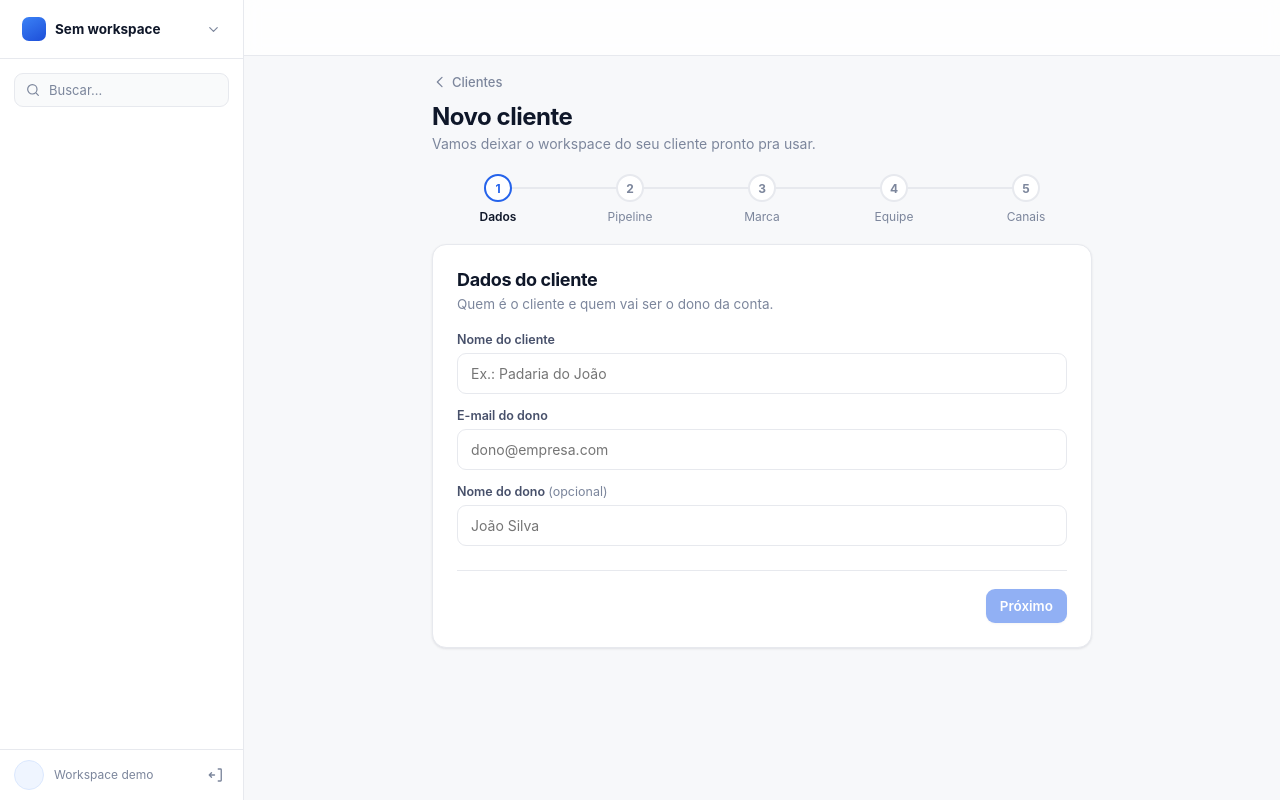
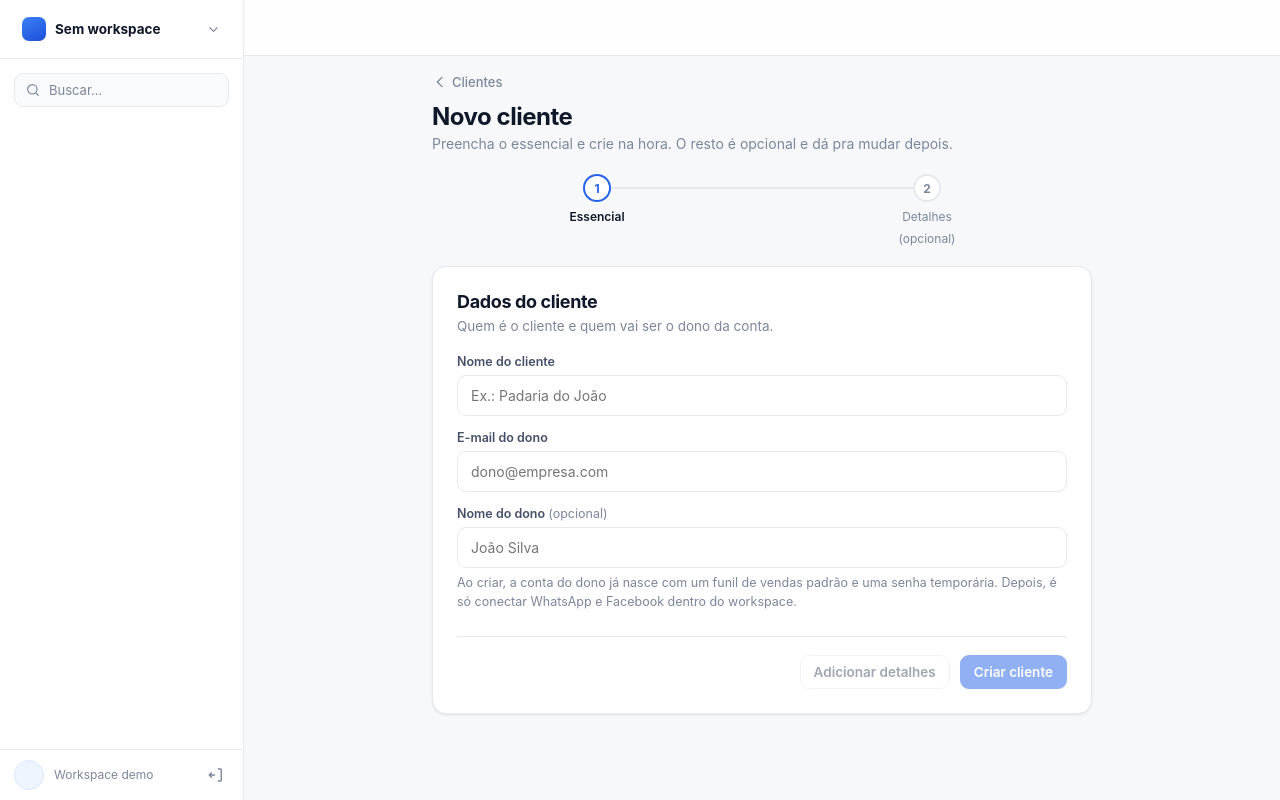
Before and after one commit to gabriellasaro-ui/nucleo, a Django app: template templates/core/onboarding_client.html in a window 1280 px wide. Run offline with Django 5.2, Linux system fonts and the light colour scheme; the template is opened without the code that fills it, so the values that code supplies are empty.

Commit message:
feat: simplifica o wizard de novo cliente (5 passos -> 2)
O wizard tinha 5 passos, mas so o 1o era obrigatorio: Pipeline/Marca/Equipe eram
opcionais e o passo "Canais" nao tinha nenhum campo (so texto informativo). Isso
fazia parecer longo e confuso. Agora sao 2 passos: "Essencial" (nome + e-mail,
cria na hora) e "Detalhes (opcional)" com funil/marca/logo/equipe juntos. Da pra
criar direto no passo 1. Backend inalterado (mesmos campos no POST).

Co-Authored-By: Claude Opus 4.8 <noreply@anthropic.com>

```diff
--- a/templates/core/onboarding_client.html
+++ b/templates/core/onboarding_client.html
@@ -2,28 +2,25 @@
 
 {% block content %}
 <div class="onb" x-data="{
-      step: 1, total: 5, submitting: false,
+      step: 1, total: 2, submitting: false,
       wsName: '', email: '', color: '#2563eb',
       emailOk() { return /^[^@\s]+@[^@\s]+\.[^@\s]+$/.test(this.email.trim()); },
-      canNext() { return this.step !== 1 || (this.wsName.trim().length > 0 && this.emailOk()); },
-      next() { if (this.step < this.total && this.canNext()) this.step++; },
+      canCreate() { return this.wsName.trim().length > 0 && this.emailOk(); },
+      next() { if (this.step < this.total && this.canCreate()) this.step++; },
       back() { if (this.step > 1) this.step--; }
     }">
   <div class="onb__head">
     <a href="{% url 'agency_console' %}" class="back-link">{% include "core/_icon.html" with icon="back" %} Clientes</a>
     <h1>Novo cliente</h1>
-    <p>Vamos deixar o workspace do seu cliente pronto pra usar.</p>
+    <p>Preencha o essencial e crie na hora. O resto é opcional e dá pra mudar depois.</p>
   </div>
 
   <ol class="onb-steps">
-    <li class="onb-step" :class="{ 'is-active': step===1, 'is-done': step>1 }"><span class="onb-step__n" x-text="step>1 ? '✓' : '1'">1</span> Dados</li>
-    <li class="onb-step" :class="{ 'is-active': step===2, 'is-done': step>2 }"><span class="onb-step__n" x-text="step>2 ? '✓' : '2'">2</span> Pipeline</li>
-    <li class="onb-step" :class="{ 'is-active': step===3, 'is-done': step>3 }"><span class="onb-step__n" x-text="step>3 ? '✓' : '3'">3</span> Marca</li>
-    <li class="onb-step" :class="{ 'is-active': step===4, 'is-done': step>4 }"><span class="onb-step__n" x-text="step>4 ? '✓' : '4'">4</span> Equipe</li>
-    <li class="onb-step" :class="{ 'is-active': step===5 }"><span class="onb-step__n">5</span> Canais</li>
+    <li class="onb-step" :class="{ 'is-active': step===1, 'is-done': step>1 }"><span class="onb-step__n" x-text="step>1 ? '✓' : '1'">1</span> Essencial</li>
+    <li class="onb-step" :class="{ 'is-active': step===2 }"><span class="onb-step__n">2</span> Detalhes <span class="onb-opt">(opcional)</span></li>
   </ol>
 
-  <form method="post" class="card onb-card" @submit="if (step < total || submitting) { $event.preventDefault() } else { submitting = true }">
+  <form method="post" class="card onb-card" @submit="if (submitting || !canCreate()) { $event.preventDefault() } else { submitting = true }">
     {% csrf_token %}
     <input type="hidden" name="logo_data" value="">
 
@@ -37,11 +34,13 @@
       <span class="onb-hint" x-show="email.length > 0 && !emailOk()" style="color:var(--red-600)">E-mail inválido.</span>
       <label class="onb-label">Nome do dono <span class="onb-opt">(opcional)</span></label>
       <input type="text" name="owner_name" class="onb-input" placeholder="João Silva" maxlength="120">
+      <p class="onb-hint">Ao criar, a conta do dono já nasce com um funil de vendas padrão e uma senha temporária. Depois, é só conectar WhatsApp e Facebook dentro do workspace.</p>
     </div>
 
     <div class="onb-pane" x-show="step===2" x-cloak>
-      <h2 class="onb-pane__title">Pipeline inicial</h2>
-      <p class="onb-pane__sub">O funil de vendas já nasce com as etapas padrão. Você pode ajustar depois.</p>
+      <h2 class="onb-pane__title">Detalhes <span class="onb-opt">(opcional)</span></h2>
+      <p class="onb-pane__sub">Personalize o workspace do cliente. Tudo aqui pode ficar em branco.</p>
+
       <label class="onb-label">Nome do funil</label>
       <input type="text" name="pipeline_name" value="Vendas" class="onb-input" placeholder="Vendas" maxlength="80">
       <div class="onb-flow">
@@ -51,11 +50,7 @@
         <span class="onb-flow__stage">Negociação</span><span class="onb-flow__arrow">→</span>
         <span class="onb-flow__stage onb-flow__stage--won">Ganho</span>
       </div>
-    </div>
 
-    <div class="onb-pane" x-show="step===3" x-cloak>
-      <h2 class="onb-pane__title">Marca do cliente</h2>
-      <p class="onb-pane__sub">A cor e a logo que o cliente vê no sistema. Opcional — dá pra mudar depois.</p>
       <label class="onb-label">Cor da marca</label>
       <div class="color-row">
         <input type="color" name="brand_color" x-model="color" class="color-input">
@@ -65,6 +60,7 @@
       <div class="swatches">
         {% for p in presets %}<button type="button" class="swatch" style="background: {{ p }}" @click="color = '{{ p }}'" :class="{ 'is-active': color.toLowerCase() === '{{ p }}' }" title="{{ p }}"></button>{% endfor %}
       </div>
+
       <label class="onb-label">Logo <span class="onb-opt">(opcional)</span></label>
       <div class="onb-logo">
         <img data-logo-preview src="" alt="" style="display:none">
@@ -75,30 +71,17 @@
           <input type="file" accept="image/*" onchange="nucleoUploadLogo(this, false)">
         </label>
       </div>
-    </div>
 
-    <div class="onb-pane" x-show="step===4" x-cloak>
-      <h2 class="onb-pane__title">Equipe</h2>
-      <p class="onb-pane__sub">Convide outras pessoas do time do cliente. Cada uma entra como <b>Membro</b>. Opcional.</p>
-      <label class="onb-label">E-mails (um por linha)</label>
-      <textarea name="team_emails" class="onb-input onb-textarea" rows="4" placeholder="pessoa1@empresa.com&#10;pessoa2@empresa.com"></textarea>
-    </div>
-
-    <div class="onb-pane" x-show="step===5" x-cloak>
-      <h2 class="onb-pane__title">Canais</h2>
-      <p class="onb-pane__sub">Depois de criar, conecte os canais dentro do workspace do cliente (em Integrações).</p>
-      <div class="onb-channels">
-        <div class="onb-channel">{% include "core/_icon.html" with icon="whatsapp" %}<b>WhatsApp</b><span>Conecte para conversar e captar leads.</span></div>
-        <div class="onb-channel">{% include "core/_icon.html" with icon="plug" %}<b>Facebook Lead Ads</b><span>Leads dos formulários caem direto no CRM.</span></div>
-      </div>
-      <p class="onb-hint">Tudo pronto? Clique em <b>Criar cliente</b> — a conta é criada na hora e você recebe a senha temporária do dono.</p>
+      <label class="onb-label">Convidar equipe <span class="onb-opt">(opcional)</span></label>
+      <p class="onb-pane__sub" style="margin:2px 0 8px;">Um e-mail por linha. Cada pessoa entra como <b>Membro</b>.</p>
+      <textarea name="team_emails" class="onb-input onb-textarea" rows="3" placeholder="pessoa1@empresa.com&#10;pessoa2@empresa.com"></textarea>
     </div>
 
     <div class="onb-nav">
       <button type="button" class="btn btn--ghost" @click="back()" x-show="step>1">{% include "core/_icon.html" with icon="back" %} Voltar</button>
       <span class="onb-nav__spacer"></span>
-      <button type="button" class="btn btn--primary" @click="next()" x-show="step<total" :class="{ 'is-disabled': !canNext() }">Próximo</button>
-      <button type="submit" class="btn btn--primary" x-show="step===total" :class="{ 'is-disabled': submitting }" x-text="submitting ? 'Criando…' : 'Criar cliente'">Criar cliente</button>
+      <button type="button" class="btn btn--ghost" @click="next()" x-show="step===1" :class="{ 'is-disabled': !canCreate() }">Adicionar detalhes</button>
+      <button type="submit" class="btn btn--primary" :class="{ 'is-disabled': submitting || !canCreate() }" x-text="submitting ? 'Criando…' : 'Criar cliente'">Criar cliente</button>
     </div>
   </form>
 </div>
```
